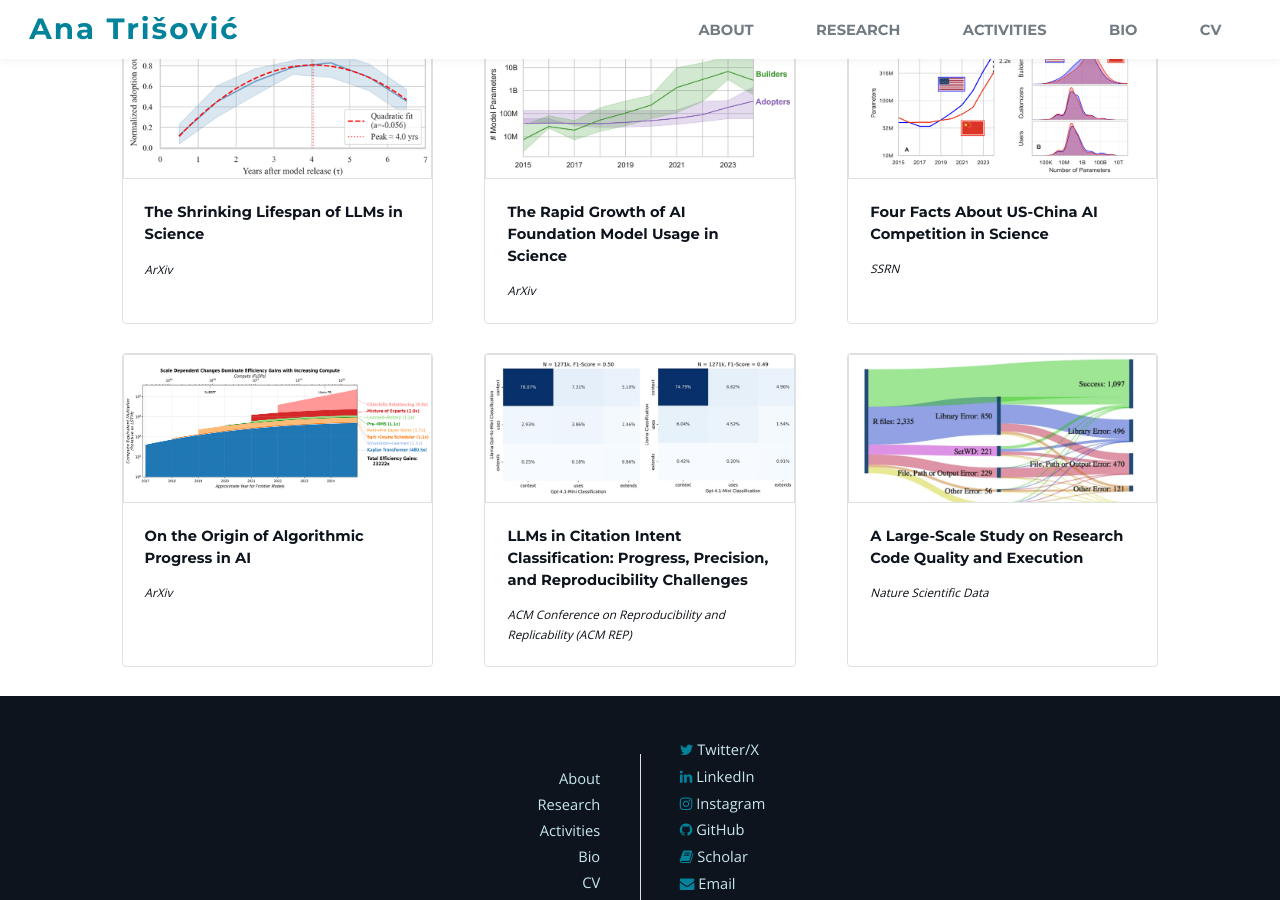
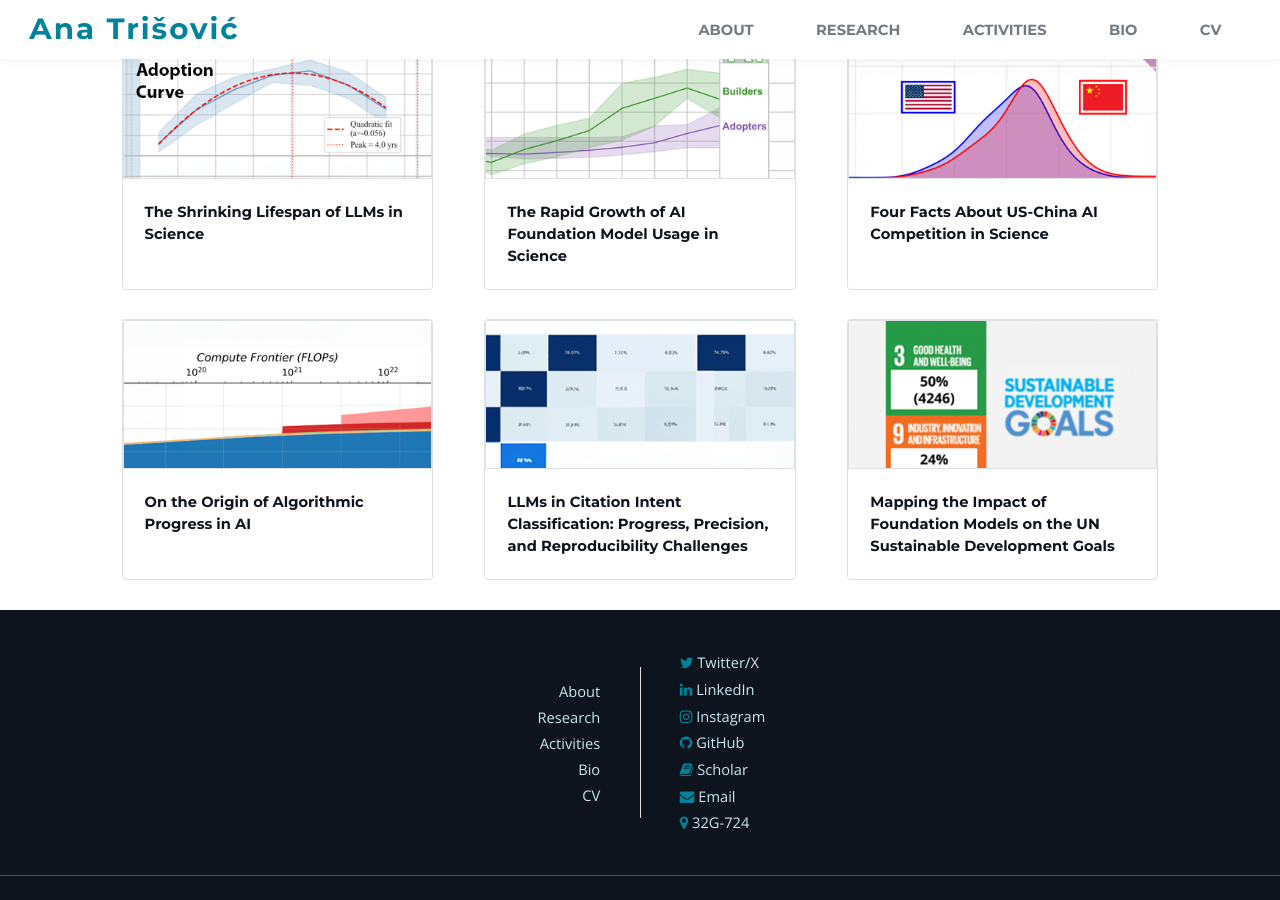
Before and after one commit to atrisovic/anatrisovic.github.io, a Jekyll site: the page built from index.html, in a window 1280 px wide and 900 px high, scrolled down 1478 px. Built offline with Jekyll 4.4.1, drawn with Linux system fonts in a browser that asks for light colours.

Commit message:
featured imgs

```diff
--- a/_data/featured.yml
+++ b/_data/featured.yml
@@ -34,9 +34,10 @@
   url: https://dl.acm.org/doi/10.1145/3736731.3746137
   image: images/paper_repro.png
   description: We investigate the use of LLMs for multi-class citation intent classification, highlighting striking inter-model disagreement among state-of-the-art systems and revealing key challenges in the robustness, transparency, and reproducibility of LLM-based research.
-- authors: A. Trišović, T. Pasquier, M. K. Lau, M. Crosas
-  venue: Nature Scientific Data
-  year: 2022
-  image: images/paper_code.png
-  name: A Large-Scale Study on Research Code Quality and Execution
-  url: https://www.nature.com/articles/s41597-022-01143-6
+- authors: J. Sivaloganathan, A. Trišović, N. Thompson
+  year: 2025
+  image: images/paper_sdg.png
+  name: "Mapping the Impact of Foundation Models on the UN Sustainable Development Goals"
+  venue: 21st IEEE International Conference on e-Science (eScience 2025)
+  description: We analyze scientific publications using Foundation Models to assess their alignment with the UN Sustainable Development Goals, revealing a concentration of work on a few goals and large gaps in others.
+  url: https://www.computer.org/csdl/proceedings-article/escience/2025/914500a375/2aCqag7cixG
--- a/_includes/featured.html
+++ b/_includes/featured.html
@@ -13,8 +13,8 @@
         <div class="content">
             <div style="font-size: 0.8em;">
                 <h3><a href="{{ publication.url }}">{{ publication.name }}</a></h3>
-                <!--<span>{{ publication.note }} {{ publication.authors }}</span><br> , {{ publication.year }}-->
-                <span><em>{{ publication.venue }}</em></span>
+                <!--<span>{{ publication.note }} {{ publication.authors }}</span><br> , {{ publication.year }}>
+                <span><em>{{ publication.venue }}</em></span-->
             </div>
         </div>
     </div>
--- a/index.html
+++ b/index.html
@@ -34,7 +34,7 @@
           <tr>
             <td class="col-logo">
               <img
-                src="https://upload.wikimedia.org/wikipedia/en/thumb/4/44/MIT_Seal.svg/1200px-MIT_Seal.svg.png"
+                src="https://upload.wikimedia.org/wikipedia/en/thumb/4/44/MIT_Seal.svg/250px-MIT_Seal.svg.png"
                 alt="Logo">
               <img src="https://upload.wikimedia.org/wikipedia/en/thumb/0/0c/Harvard_University_shield.svg/250px-Harvard_University_shield.svg.png"
                 alt="Logo">
@@ -62,7 +62,7 @@
           <tr>
             <td class="col-logo">
               <img
-                src="https://upload.wikimedia.org/wikipedia/en/thumb/1/17/Belgrade_University_coa.svg/1200px-Belgrade_University_coa.svg.png"
+                src="https://upload.wikimedia.org/wikipedia/en/thumb/1/17/Belgrade_University_coa.svg/250px-Belgrade_University_coa.svg.png"
                 alt="Logo">
               <!-- <img src="images/logo-union-v2.png" alt="Logo"> -->
             </td>
```
Also changed, not shown: images/paper_ai_sci.png, images/paper_algs.png, images/paper_china.png, images/paper_lifespan.png, images/paper_repro.png, images/paper_sdg.png (added).
